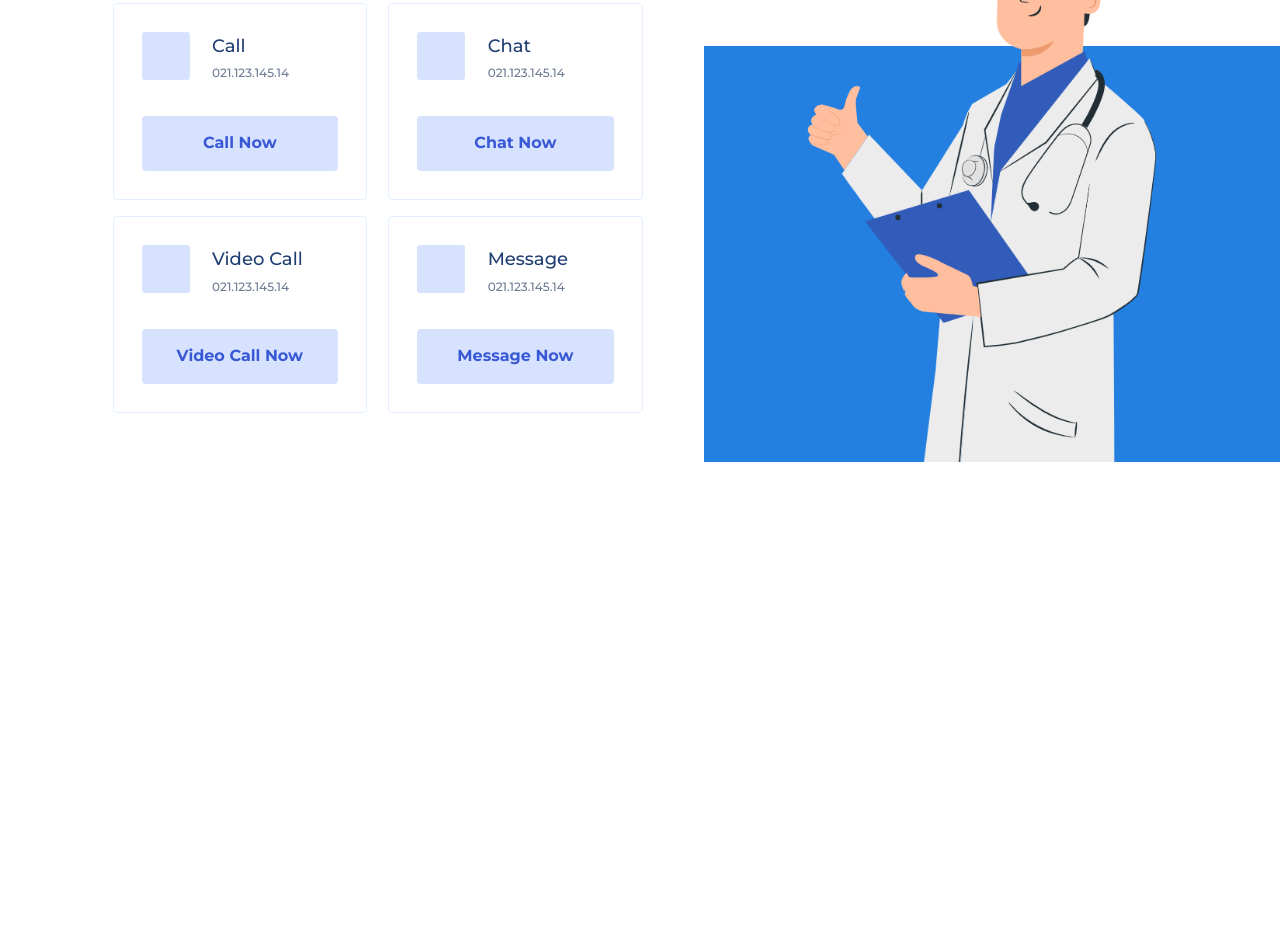
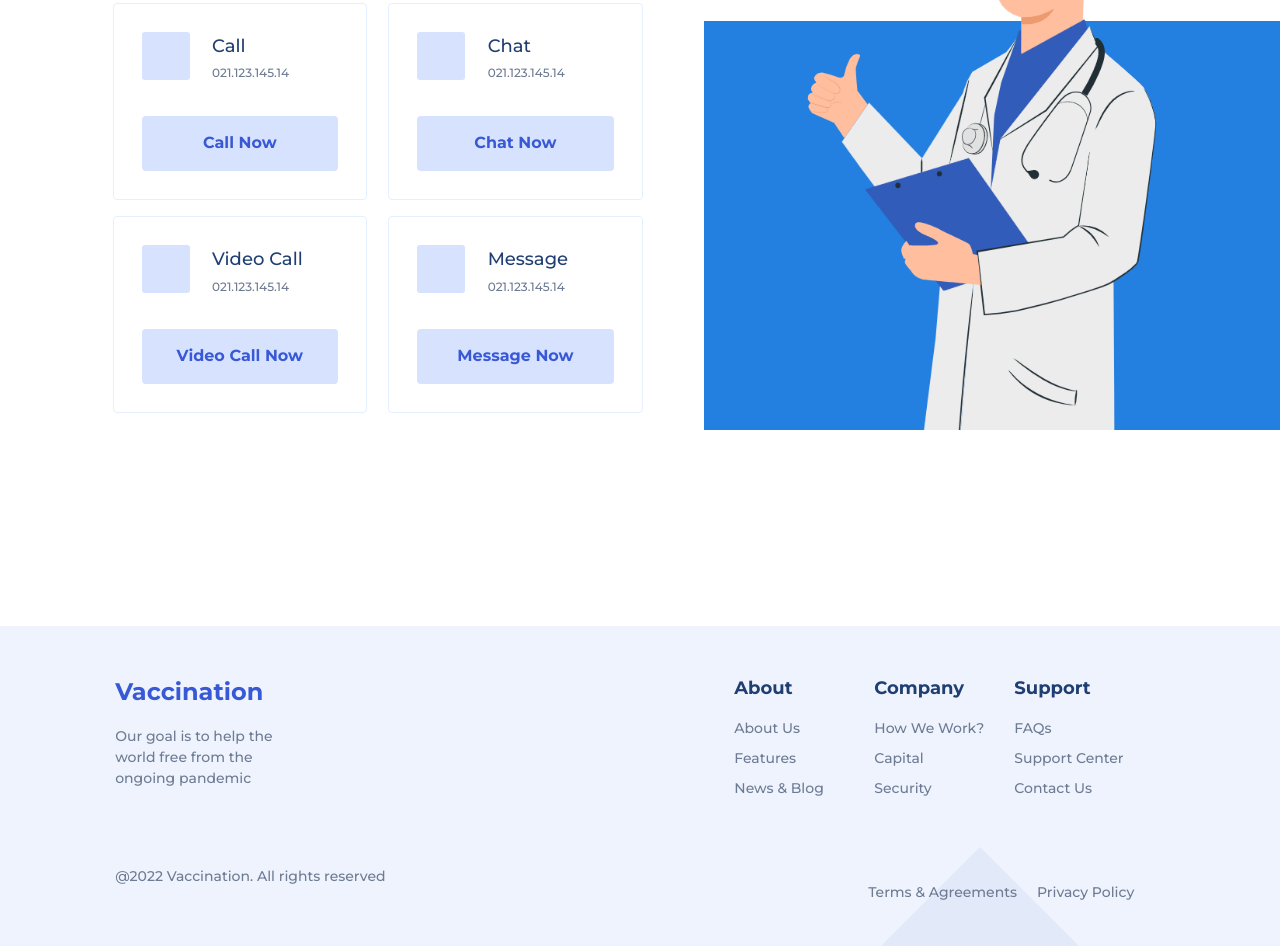
Before and after one commit to Josueram/Vaccination-Website, a plain HTML site: page index.html in a window 1280 px wide. Shown: the part 2654-3600 px from the top of the page. Before the commit the page ends 3200 px from the top, so only its background shows below. Drawn offline with Linux system fonts and the light colour scheme.

Commit message:
Footer section completed

```diff
--- a/css/styles.css
+++ b/css/styles.css
@@ -393,7 +393,7 @@ header ul .btn-custom a {
 .emergency-contact {
   display: flex;
   width: 100%;
-  height: 100vh;
+  height: 110vh;
 }
 .emergency-info {
   width: 55%;
@@ -471,8 +471,8 @@ header ul .btn-custom a {
   display: flex;
   position: relative;
   width: 100%;
-  height: 52%;
-  top: 300px;
+  height: 409px;
+  top: 275px;
   align-items: flex-end;
   background-color: #237fe0;
 }
@@ -500,3 +500,76 @@ header ul .btn-custom a {
   background-color: #f4f6fb;
   transform: rotate(45deg);
 }
+
+/* Footer Styles */
+footer {
+  position: relative;
+  display: flex;
+  width: 100%;
+  height: 40vh;
+  padding: 4% 9% 0% 9%;
+  z-index: 2;
+  color: var(--grey);
+  font-size: 14px;
+  background-color: #eef3fe;
+}
+.left {
+  width: 50%;
+  height: 100%;
+}
+.title {
+  font-size: 24px;
+  font-weight: 700;
+  color: var(--secondary-blue);
+}
+.info-vaccination {
+  width: 200px;
+  margin: 20px 0px 78px 0px;
+  font-size: 14px;
+  font-weight: 500;
+  line-height: 1.5;
+}
+.right {
+  display: flex;
+  width: 49%;
+  height: 100%;
+  flex-wrap: wrap;
+  justify-content: flex-end;
+}
+.content {
+  width: 140px;
+  height: 160px;
+}
+.content p {
+  margin-bottom: 20px;
+  color: var(--dark-blue);
+  font-size: 18px;
+  font-weight: 600;
+}
+.content ul {
+  list-style: none;
+}
+.content li {
+  margin: 12px 0px;
+}
+.right p {
+  position: relative;
+  margin-right: 20px;
+  z-index: 2;
+}
+.background-square6-size {
+  position: absolute;
+  width: 200px;
+  height: 100px;
+  bottom: 0px;
+  right: 200px;
+  z-index: 0;
+  overflow: hidden;
+}
+.background-square6 {
+  width: 140px;
+  height: 140px;
+  margin: 30px 0px 0px 30px;
+  background-color: #e2e9f9;
+  transform: rotate(45deg);
+}
--- a/index.html
+++ b/index.html
@@ -200,6 +200,44 @@
     </div>
   </section>
 
-  <footer></footer>
+  <!-- Footer section -->
+  <footer>
+    <section class="left">
+      <p class="title">Vaccination</p>
+      <p class="info-vaccination">Our goal is to help the world free from the ongoing pandemic</p>
+      <p>@2022 Vaccination. All rights reserved</p>
+    </section>
+    <section class="right">
+      <div class="content">
+        <p>About</p>
+        <ul>
+          <li>About Us</li>
+          <li>Features</li>
+          <li>News & Blog</li>
+        </ul>
+      </div>
+      <div class="content">
+        <p>Company</p>
+        <ul>
+          <li>How We Work?</li>
+          <li>Capital</li>
+          <li>Security</li>
+        </ul>
+      </div>
+      <div class="content">
+        <p>Support</p>
+        <ul>
+          <li>FAQs</li>
+          <li>Support Center</li>
+          <li>Contact Us</li>
+        </ul>
+      </div>
+      <div class="background-square6-size">
+        <div class="background-square6"></div>
+      </div>
+      <p>Terms & Agreements</p>
+      <p>Privacy Policy</p>
+    </section>
+  </footer>
 </body>
 </html>
```
